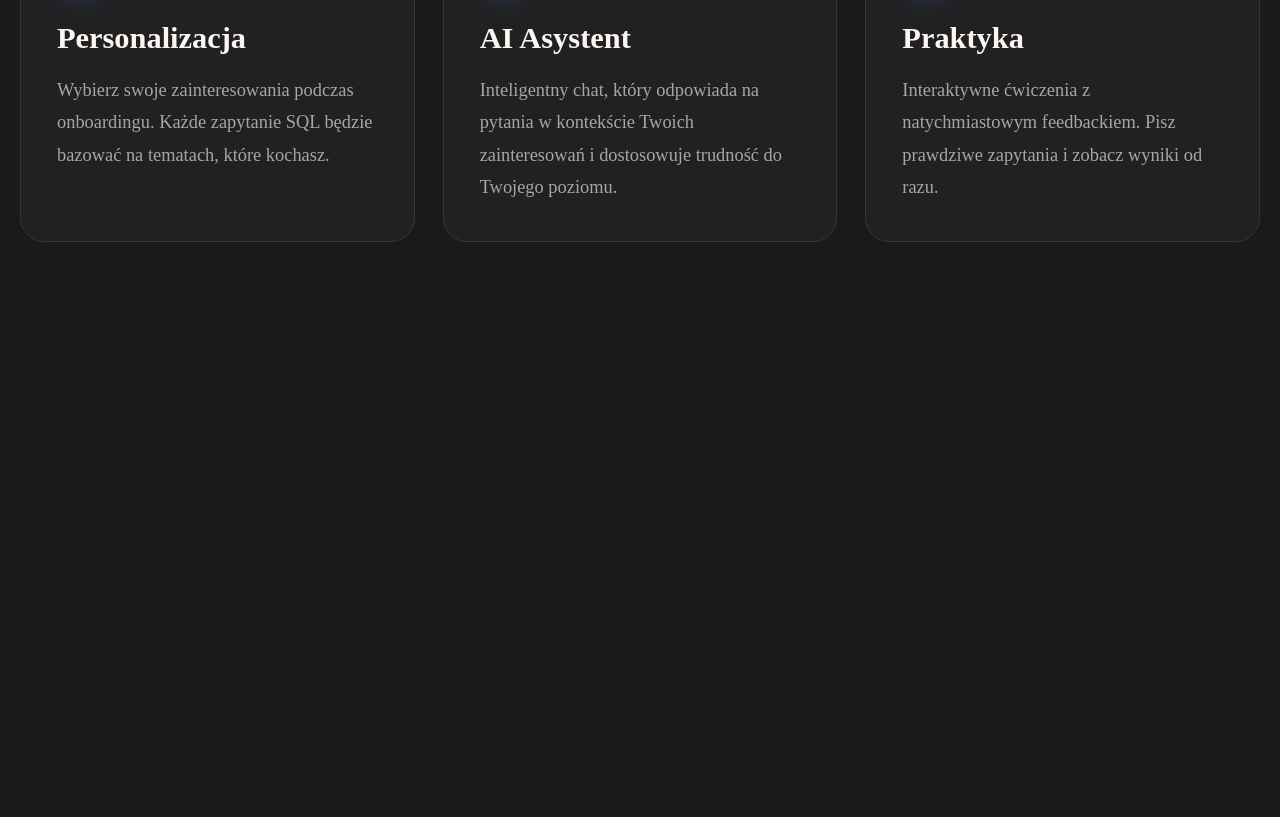
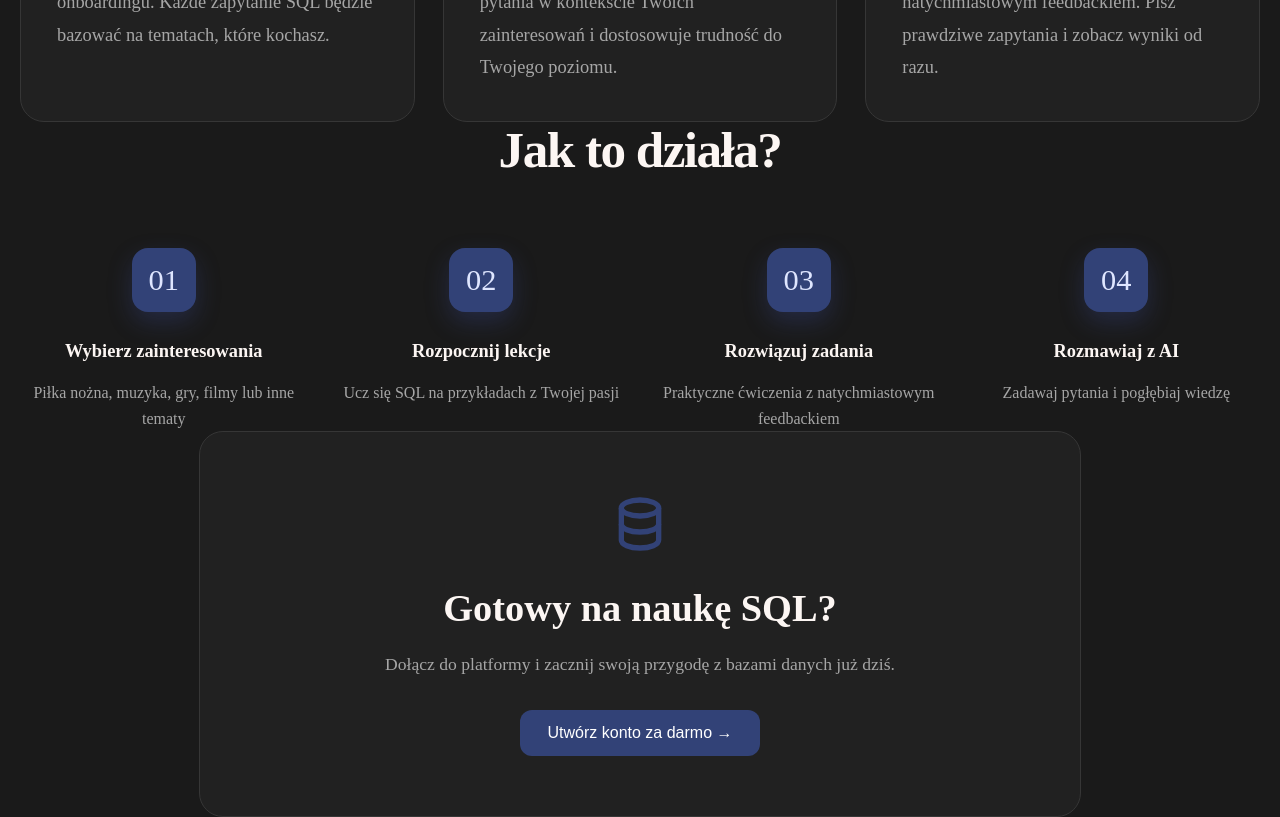
Before and after one commit to Philips072/Praktyki2026, a React (Vite) app in the folder projekt/DataMindAi/: page / in a window 1280 px wide. Shown: the part 480-1297 px from the top of the page. Before the commit the page ends 882 px from the top, so only its background shows below. Built offline with nearby package versions, Linux system fonts and the light colour scheme; a web font is replaced by a local one.

Commit message:
Home2 fix + Home3 Home4

```diff
--- a/projekt/DataMindAi/src/App.jsx
+++ b/projekt/DataMindAi/src/App.jsx
@@ -1,6 +1,8 @@
 import { Routes, Route, BrowserRouter } from 'react-router-dom'
 import HomeHeader from './Components/HomeHeader'
 import Home2 from './Components/Home2'
+import Home3 from './Components/Home3'
+import Home4 from './Components/Home4'
 
 function App() {
 
@@ -9,6 +11,8 @@ function App() {
     <BrowserRouter>
       <HomeHeader />
       <Home2 />
+      <Home3 />
+      <Home4 />
         {/* <Routes>
 
         </Routes> */}
--- a/projekt/DataMindAi/src/Components/Home2.css
+++ b/projekt/DataMindAi/src/Components/Home2.css
@@ -1,7 +1,6 @@
 .features-section {
     width: 100%;
-    min-height: 100vh;
-    padding: 120px 20px 100px;
+    padding: 0px 20px 0px;
     background: var(--primaryBg);
         /* radial-gradient(circle at top center, rgba(77, 104, 255, 0.08), transparent 30%),
         linear-gradient(90deg, #0b0c10 0%, #111318 50%, #0b0c10 100%); */
--- /dev/null
+++ b/projekt/DataMindAi/src/Components/Home3.css
@@ -0,0 +1,118 @@
+.home3-section {
+    width: 100%;
+    padding: 0px 20px;
+    background: var(--primaryBg);
+    display: flex;
+    flex-direction: column;
+    align-items: center;
+    box-sizing: border-box;
+    font-family: VennRegular;
+}
+
+.home3-section * {
+    box-sizing: border-box;
+}
+
+.home3-top {
+    width: 100%;
+    max-width: 900px;
+    text-align: center;
+    margin-bottom: 70px;
+}
+
+.home3-top h2 {
+    margin: 0;
+    color: var(--primaryText);
+    font-size: clamp(2.2rem, 4vw, 4rem);
+    line-height: 1.1;
+    letter-spacing: -0.03em;
+    font-family: VennBold;
+}
+
+.home3-grid {
+    width: 100%;
+    max-width: 1400px;
+    display: grid;
+    grid-template-columns: repeat(4, minmax(220px, 1fr));
+    gap: 30px;
+    align-items: start;
+}
+
+.home3-card {
+    display: flex;
+    flex-direction: column;
+    align-items: center;
+    text-align: center;
+}
+
+.home3-number {
+    width: 64px;
+    height: 64px;
+    border-radius: 16px;
+    background: var(--accentColor);
+    color: #dfe6ff;
+    display: flex;
+    align-items: center;
+    justify-content: center;
+    font-family: VennBold;
+    font-size: 1.9rem;
+    margin-bottom: 28px;
+    box-shadow: 0 10px 24px rgba(66, 87, 184, 0.25);
+}
+
+.home3-card h3 {
+    margin: 0 0 16px;
+    color: var(--primaryText);
+    font-size: 1.15rem;
+    line-height: 1.3;
+    font-family: VennBold;
+}
+
+.home3-card p {
+    margin: 0;
+    color: var(--secondaryText);
+    font-size: 1rem;
+    line-height: 1.6;
+    max-width: 280px;
+}
+
+@media screen and (max-width: 1100px) {
+    .home3-grid {
+        grid-template-columns: repeat(2, minmax(260px, 320px));
+        justify-content: center;
+        gap: 40px 32px;
+    }
+}
+
+@media screen and (max-width: 768px) {
+    .home3-section {
+        min-height: auto;
+        padding: 0px 16px 0px;
+    }
+
+    .home3-top {
+        margin-bottom: 46px;
+    }
+
+    .home3-grid {
+        grid-template-columns: 1fr;
+        gap: 36px;
+    }
+
+    .home3-number {
+        width: 58px;
+        height: 58px;
+        font-size: 1.6rem;
+        margin-bottom: 20px;
+    }
+
+    .home3-card h3 {
+        font-size: 1.05rem;
+        margin-bottom: 12px;
+    }
+
+    .home3-card p {
+        font-size: 0.95rem;
+        max-width: 320px;
+    }
+}
--- a/projekt/DataMindAi/src/Components/Home3.jsx
+++ b/projekt/DataMindAi/src/Components/Home3.jsx
@@ -0,0 +1,46 @@
+import './Home3.css'
+
+function Home3() {
+  const steps = [
+    {
+      number: '01',
+      title: 'Wybierz zainteresowania',
+      description: 'Piłka nożna, muzyka, gry, filmy lub inne tematy',
+    },
+    {
+      number: '02',
+      title: 'Rozpocznij lekcje',
+      description: 'Ucz się SQL na przykładach z Twojej pasji',
+    },
+    {
+      number: '03',
+      title: 'Rozwiązuj zadania',
+      description: 'Praktyczne ćwiczenia z natychmiastowym feedbackiem',
+    },
+    {
+      number: '04',
+      title: 'Rozmawiaj z AI',
+      description: 'Zadawaj pytania i pogłębiaj wiedzę',
+    },
+  ]
+
+  return (
+    <div className="home3-section">
+      <div className="home3-top">
+        <h2>Jak to działa?</h2>
+      </div>
+
+      <div className="home3-grid">
+        {steps.map((step, index) => (
+          <article className="home3-card" key={index}>
+            <div className="home3-number">{step.number}</div>
+            <h3>{step.title}</h3>
+            <p>{step.description}</p>
+          </article>
+        ))}
+      </div>
+    </div>
+  )
+}
+
+export default Home3
--- /dev/null
+++ b/projekt/DataMindAi/src/Components/Home4.css
@@ -0,0 +1,90 @@
+.home4-section {
+    width: 100%;
+    padding: 0px 20px;
+    background: var(--primaryBg);
+    display: flex;
+    justify-content: center;
+    align-items: center;
+    box-sizing: border-box;
+    font-family: VennRegular;
+}
+
+.home4-box {
+    width: 100%;
+    max-width: 800px;
+    padding: 60px 40px;
+    border-radius: 24px;
+    border: 1px solid var(--borderColor);
+    background: var(--containerBoxBg);
+    display: flex;
+    flex-direction: column;
+    align-items: center;
+    text-align: center;
+    transition: 0.3s;
+}
+
+.home4-box:hover {
+    border-color: var(--accentColor);
+}
+
+.home4-icon {
+    width: 64px;
+    height: 64px;
+    margin-bottom: 30px;
+    display: flex;
+    align-items: center;
+    justify-content: center;
+    color: var(--accentColor);
+}
+
+.home4-icon svg {
+    width: 100px;
+    height: 100px;
+}
+
+.home4-box h2 {
+    margin: 0 0 20px;
+    color: var(--primaryText);
+    font-size: clamp(1.8rem, 3vw, 2.5rem);
+    font-family: VennBold;
+}
+
+.home4-box p {
+    margin: 0 0 30px;
+    color: var(--secondaryText);
+    font-size: 1.1rem;
+    line-height: 1.7;
+    max-width: 600px;
+}
+
+.home4-btn {
+    padding: 14px 28px;
+    border: none;
+    border-radius: 12px;
+    background: var(--accentColor);
+    color: #fff;
+    font-size: 1rem;
+    cursor: pointer;
+    transition: 0.3s;
+}
+
+.home4-btn:hover {
+    background: var(--btnHoverBlue);
+}
+
+/* 📱 MOBILE */
+@media screen and (max-width: 768px) {
+    .home4-box {
+        padding: 40px 20px;
+    }
+
+    .home4-icon {
+        width: 56px;
+        height: 56px;
+        margin-bottom: 20px;
+    }
+
+    .home4-box p {
+        font-size: 1rem;
+    }
+}
--- a/projekt/DataMindAi/src/Components/Home4.jsx
+++ b/projekt/DataMindAi/src/Components/Home4.jsx
@@ -0,0 +1,31 @@
+import './Home4.css'
+
+function Home4() {
+  return (
+    <section className="home4-section">
+      <div className="home4-box">
+
+        <div className="home4-icon">
+          <svg viewBox="0 0 24 24" fill="none">
+            <ellipse cx="12" cy="6" rx="7" ry="3" stroke="currentColor" strokeWidth="2"/>
+            <path d="M5 6v6c0 1.7 3.1 3 7 3s7-1.3 7-3V6" stroke="currentColor" strokeWidth="2"/>
+            <path d="M5 12v6c0 1.7 3.1 3 7 3s7-1.3 7-3v-6" stroke="currentColor" strokeWidth="2"/>
+          </svg>
+        </div>
+
+        <h2>Gotowy na naukę SQL?</h2>
+
+        <p>
+          Dołącz do platformy i zacznij swoją przygodę z bazami danych już dziś.
+        </p>
+
+        <button className="home4-btn">
+          Utwórz konto za darmo →
+        </button>
+
+      </div>
+    </section>
+  )
+}
+
+export default Home4
```
